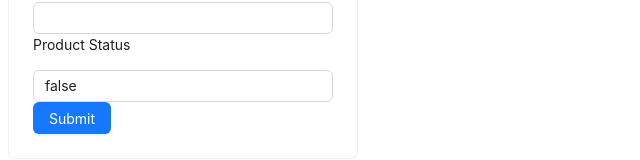
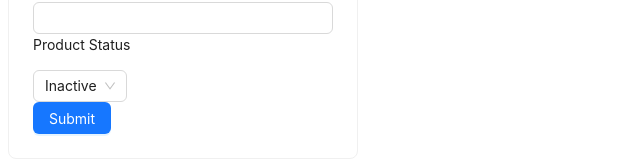
Before and after one commit to RevoU-FSSE-2/week-13-andalanaldi, a React (Vite) app: page /product/new in a window 1280 px wide. Shown: the part 168-328 px from the top of the page, without its empty margins (0-640 px from the left). Built offline with nearby package versions, Linux system fonts and the light colour scheme; sample sign-in values are in the browser's storage.

Commit message:
chore: change input status feature into select feature

```diff
--- a/src/components/ProductForm/index.tsx
+++ b/src/components/ProductForm/index.tsx
@@ -1,4 +1,4 @@
-import { Button, Card, Input, Typography } from "antd"
+import { Button, Card, Input, Select, Typography } from "antd"
 import { useFormik } from "formik"
 import { Product, ProductForm as ProductFormProps } from "../../types"
 import { initialValues, validationSchema } from "./productFormSchema"
@@ -20,6 +20,11 @@ const ProductForm = ({ onSubmit, product } : Props) => {
         validationSchema: validationSchema
     })
 
+    const statusOptions = [
+        { value: true, label: 'Active' },
+        { value: false, label: 'Inactive' },
+    ];
+
     return (
         <Card title={"Product Form"} bordered style={{ width: 350 }}>
             <form onSubmit={formMik.handleSubmit}>
@@ -36,11 +41,19 @@ const ProductForm = ({ onSubmit, product } : Props) => {
                 </div>
                 <div>
                     <Typography.Paragraph>{'Product Status'}</Typography.Paragraph>
-                    <Input name={'status'}
-                        value={formMik.values.status.toString()}
-                        onChange={formMik.handleChange('status')}
-                        status={formMik.errors.status && 'error'}
-                    />
+                    <Select
+                        // name={'status'}
+                        value={formMik.values.status}
+                        onChange={(value) => formMik.setFieldValue('status', value)}
+                        status={formMik.errors.status ? 'error' : undefined}
+                    >
+                        {statusOptions.map((option) => (
+                            <Select.Option key={String(option.value)} value={option.value}>
+                                {option.label}
+                            </Select.Option>
+                        ))}
+                    </Select>
+
                     {formMik.errors.status && (
                         <Typography.Paragraph>{formMik.errors.status}</Typography.Paragraph>
                     )}
```
